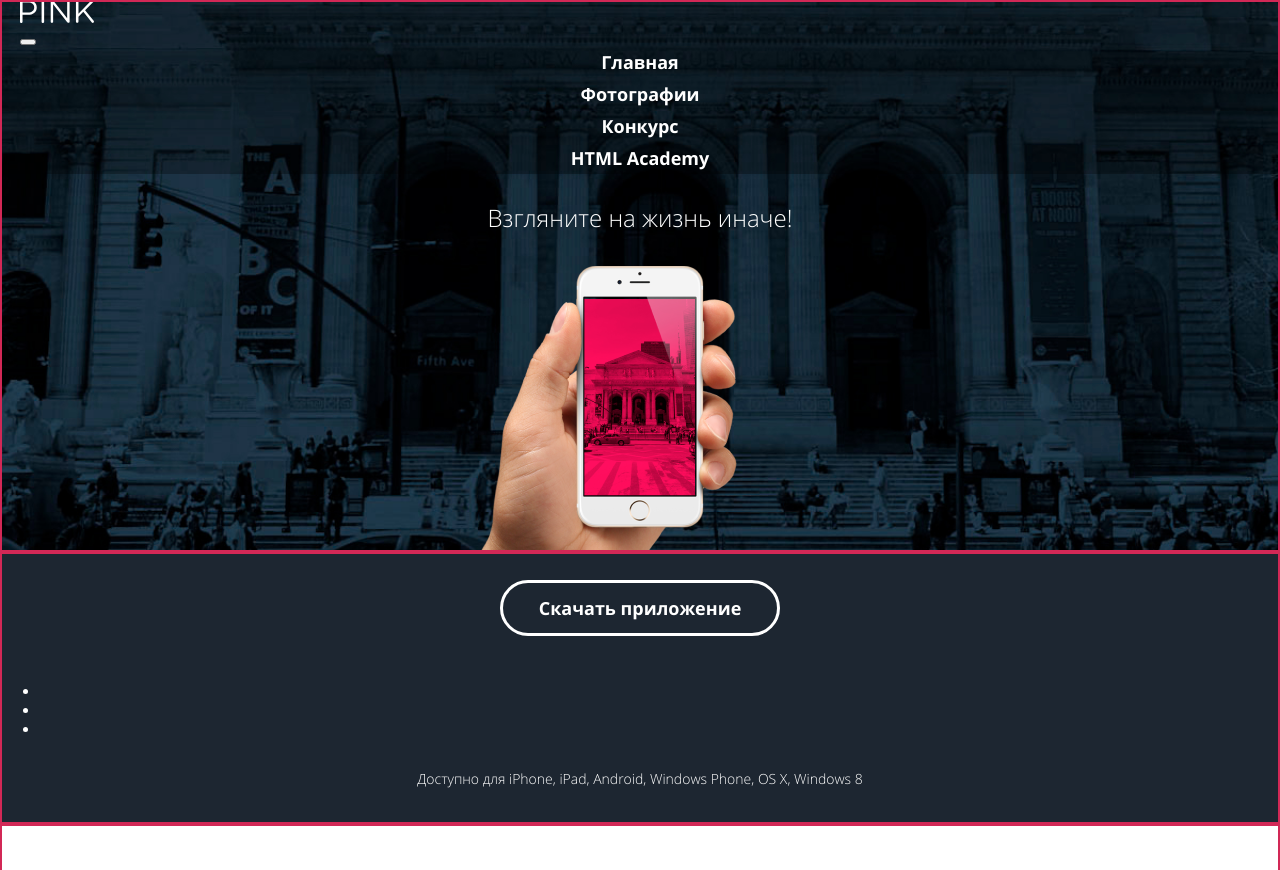
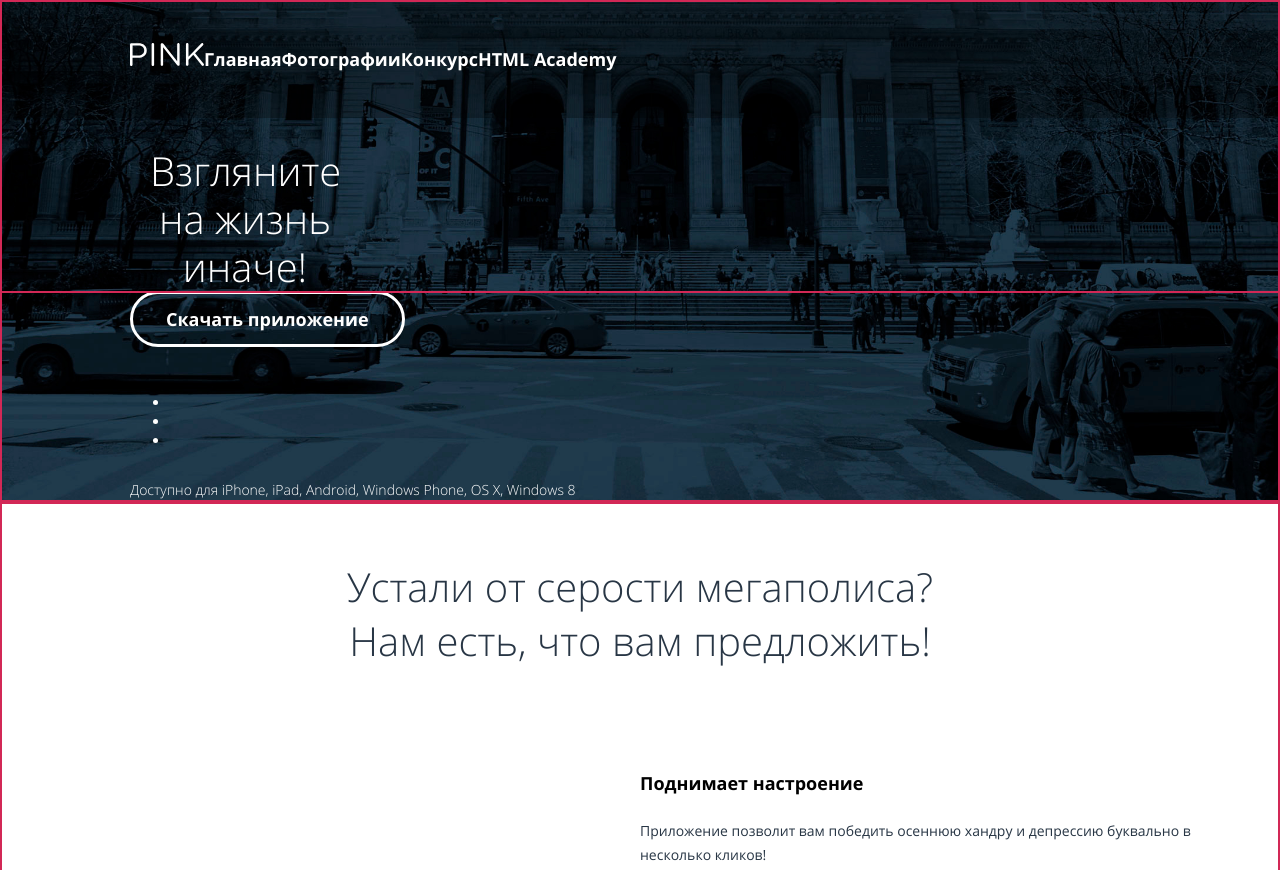
Before and after one commit to ZIKZAGis/1764517-pink-24, a website: page source/index.html in a window 1280 px wide. Shown: the top 870 px of the page. Drawn offline with nearby package versions, Linux system fonts and the light colour scheme; files that its build step writes are made by us from their sources.

Commit message:
Частичная адаптация главной страницы. правки в хедере

```diff
--- a/source/index.html
+++ b/source/index.html
@@ -10,8 +10,9 @@
   </head>
   <body class="page__body">
     <header class="page-header">
-      <div class="page-header__wrapper page-header__wrapper-index">
-        <div class="page-header__top">
+      <div class="page-header__wrapper">
+        <div class="page-header__wrapper-index">
+          <div class="page-header__navigation">
             <a class="page-header__logo" href="#">
               <svg class="page-header__logo-glasses" focusable="false" width="59" height="40" viewBox="0 0 59 40" fill="none" xmlns="http://www.w3.org/2000/svg" role="img" aria-label="очки">
                 <path fill-rule="evenodd" clip-rule="evenodd" d="M53.8917 6.58616L58.9302 27.7312C59.0013 27.9491
@@ -114,18 +115,13 @@
               </div>
             </nav>
           </div>
-        <div class="page-header__intro page-header__intro">
+          <div class="page-header__intro page-header__intro-index">
             <h1 class="page-header__intro-title page-header__intro-title--index">
               Взгляните на жизнь иначе!
             </h1>
           </div>
         </div>
-    </header>
-    <main class="page-main">
-      <section class="download">
-        <h2 class="visually-hidden">
-          Скачай приложение "Пинк" - взгляни на жизнь иначе
-        </h2>
+        <div class="page__header-download download">
           <div class="download__wrapper">
             <button class="download__button" type="button">
               Скачать приложение
@@ -151,7 +147,10 @@
               Доступно для iPhone, iPad, Android, Windows Phone, OS X, Windows 8
             </p>
           </div>
-      </section>
+        </div>
+      </div>
+    </header>
+    <main class="page-main">
       <section class="info">
         <h2 class="visually-hidden">
           Возможности приложения
--- a/source/less/header/main-nav.less
+++ b/source/less/header/main-nav.less
@@ -3,6 +3,10 @@
   margin: 0;
   padding: 0;
   text-align: center;
+
+  @media (min-width: @desktop-width) {
+    display: flex;
+  }
 }
 
 .main-nav__link {
@@ -12,3 +16,9 @@
   color: #ffffff;
   text-decoration: none;
 }
+
+@media (min-width: @desktop-width) {
+  .main-nav__toggle {
+    display: none;
+  }
+}
--- a/source/less/header/page-header.less
+++ b/source/less/header/page-header.less
@@ -3,26 +3,34 @@
   outline-offset: -2px;
 }
 
-.page-header__top {
+.page-header__wrapper {
+  color: @white;
+  background-color: #1d2631;
+  background-image: url("../../img/index/background/background-intro-s.jpg");
+  background-repeat: no-repeat;
+  background-position: top;
+  background-size: 100%;
+
+  @media (min-width: @tablet-width) {
+    background-image: url("../../img/index/background/background-intro-m.jpg");
+    background-size: cover;
+  }
+
+  @media (min-width: @desktop-width) {
+    background-image: url("../../img/index/background/background-intro-l.jpg");
+    background-size: cover;
+  }
+}
+
+.page-header__navigation {
   color: #ffffff;
   background-color: rgba(0, 0, 0, 0.3);
   padding: 0 20px;
-}
 
-.page-header__wrapper {
-  background-image: url("../../img/index/background/background-intro.jpg");
-  background-repeat: no-repeat;
-  background-position: top;
-  background-size: cover;
-}
-
-.page-header__wrapper-index {
-  background-image:
-    url("../../img/index/background/background-intro-phone.png"),
-    url("../../img/index/background/background-intro.jpg");
-  background-repeat: no-repeat;
-  background-position: bottom, top;
-  background-size: auto, cover;
+  @media (min-width: @desktop-width) {
+    display: flex;
+    padding: 43px 130px 43px;
+  }
 }
 
 .page-header__logo-glasses {
@@ -34,16 +42,29 @@
   text-align: center;
 }
 
+.page-header__intro-index {
+  background-image: url("../../img/index/background/background-intro-phone-s.png");
+  background-repeat: no-repeat;
+  background-position: bottom;
+  background-size: auto;
+
+  @media (min-width: @tablet-width) {
+    max-width: 230px;
+    background-image: none;
+    text-align: left;
+  }
+
+  @media (min-width: @desktop-width) {
+    padding: 0 130px;
+  }
+}
+
 .page-header__intro-title {
   font-weight: 300;
   font-size: 24px;
   line-height: 29px;
   color: @white;
   margin: 0;
-
-  &--index {
-    padding: 29px 20px 320px;
-  }
 
   &--form {
     padding: 36px 20px 51px;
@@ -52,4 +73,18 @@
   &--catalog {
     padding: 36px 20px 84px;
   }
+
+  @media (min-width: @tablet-width) {
+    font-size: 40px;
+    line-height: 48px;
+  }
 }
+
+.page-header__intro-title--index {
+  padding: 29px 20px 320px;
+
+  @media (min-width: @tablet-width) {
+    text-align: center;
+    padding-bottom: 0;
+  }
+}
--- a/source/less/index/download.less
+++ b/source/less/index/download.less
@@ -1,14 +1,27 @@
 .download {
-  color: @white;
   background-color: #1d2631;
   outline: 2px solid #d22856;
   outline-offset: -2px;
+
+  @media (min-width: @tablet-width) {
+    background-color: transparent;
+  }
 }
 
 .download__wrapper {
   margin: 0 auto;
   text-align: center;
-  padding: 28px 0 33px 0;
+  padding: 28px 20px 33px;
+
+  @media (min-width: @tablet-width) {
+    max-width: 50%;
+    text-align: left;
+    margin: 0;
+  }
+
+  @media (min-width: @desktop-width) {
+    padding: 0 130px;
+  }
 }
 
 .download__button {
@@ -18,7 +31,7 @@
   line-height: 18px;
   color: @white;
   background-color: transparent;
-  padding: 16px 36px;
+  padding: 16px 33px;
   border: 3px solid @white;
   border-radius: 29px;
   margin-bottom: 32px;
```
Also changed, not shown: source/catalog.html (+1 -1 lines), source/form.html (+1 -1 lines), source/img/index/background/background-intro-l.jpg (added), source/img/index/background/background-intro-m.jpg (added), source/img/index/background/background-intro-phone-l.png (added), source/img/index/background/background-intro-phone-m.png (added), source/img/index/background/background-intro-phone-s.png (renamed from source/img/index/background/background-intro-phone.png), source/img/index/background/background-intro-s.jpg (added), source/img/index/background/background-intro.jpg (deleted). Lines whose indentation alone changed are shown as unchanged.
